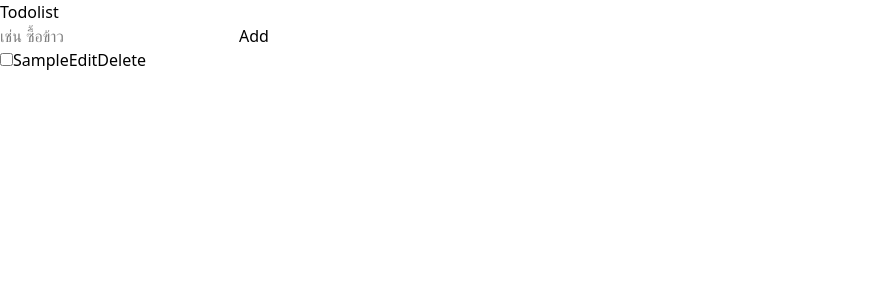
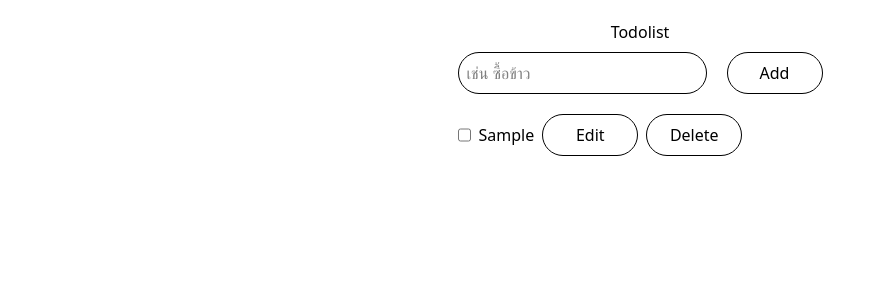
Before and after one commit to apiwatz-lee/vue-todo-practices, a Vue app: page / in a window 1280 px wide. Both pictures are taken after typing "Sample" into the empty fields and a click on the button "Add". Shown: the top 300 px of the page, without its empty margins (0-886 px from the left). Built offline with nearby package versions, Linux system fonts and the light colour scheme.

Commit message:
feat:apply tailwindcss to template

```diff
--- a/src/App.vue
+++ b/src/App.vue
@@ -65,39 +65,66 @@ watch(
 </script>
 
 <template>
-  <form @submit.prevent="handleAdd">
-    <label>Todolist</label>
-    <div>
-      <input v-model="keyword" type="text" placeholder="เช่น ซื้อข้าว" />
-      <button type="submit" style="margin-left: 8px">Add</button>
+  <main class="container mx-auto w-fit">
+    <form
+      @submit.prevent="handleAdd"
+      class="flex flex-col items-center gap-2 mt-5"
+    >
+      <label class="text-center">Todolist</label>
+      <div class="flex gap-5">
+        <input
+          v-model="keyword"
+          type="text"
+          placeholder="เช่น ซื้อข้าว"
+          class="border rounded-full p-2"
+        />
+        <button type="submit" class="border p-2 rounded-full w-24">Add</button>
       </div>
     </form>
 
-  <ol>
+    <ol class="flex flex-col justify-start items-start gap-2 mt-5">
       <li v-for="item in lists" :key="item.id">
-      <div v-if="!item.isEdit">
+        <div v-if="!item.isEdit" class="flex gap-2">
           <input
             type="checkbox"
             :checked="item.isCompleted"
             @change="toggleCompleted(item.id)"
           />
-        <span :class="{ completed: item.isCompleted }">
+          <span
+            class="flex justify-center items-center w-fit"
+            :class="[item.isCompleted && 'line-through text-gray-400']"
+          >
             {{ item.keyword }}
           </span>
-        <button @click="handleEdit(item.id)">Edit</button>
-        <button @click="handleDelete(item.id)">Delete</button>
+          <button
+            @click="handleEdit(item.id)"
+            class="border p-2 rounded-full w-24"
+          >
+            Edit
+          </button>
+          <button
+            @click="handleDelete(item.id)"
+            class="border p-2 rounded-full w-24"
+          >
+            Delete
+          </button>
         </div>
 
-      <div v-else>
+        <div v-else class="flex gap-2">
           <input
             type="text"
             v-model="item.keyword"
+            class="border p-2 rounded-full"
             @keyup.enter="handleSave(item.id, item.keyword)"
           />
-        <button @click="handleSave(item.id, item.keyword)">Save</button>
+          <button
+            @click="handleSave(item.id, item.keyword)"
+            class="border p-2 rounded-full w-24"
+          >
+            Save
+          </button>
         </div>
       </li>
     </ol>
+  </main>
 </template>
-
-<style scoped></style>
```
Lines whose indentation alone changed are shown as unchanged.
